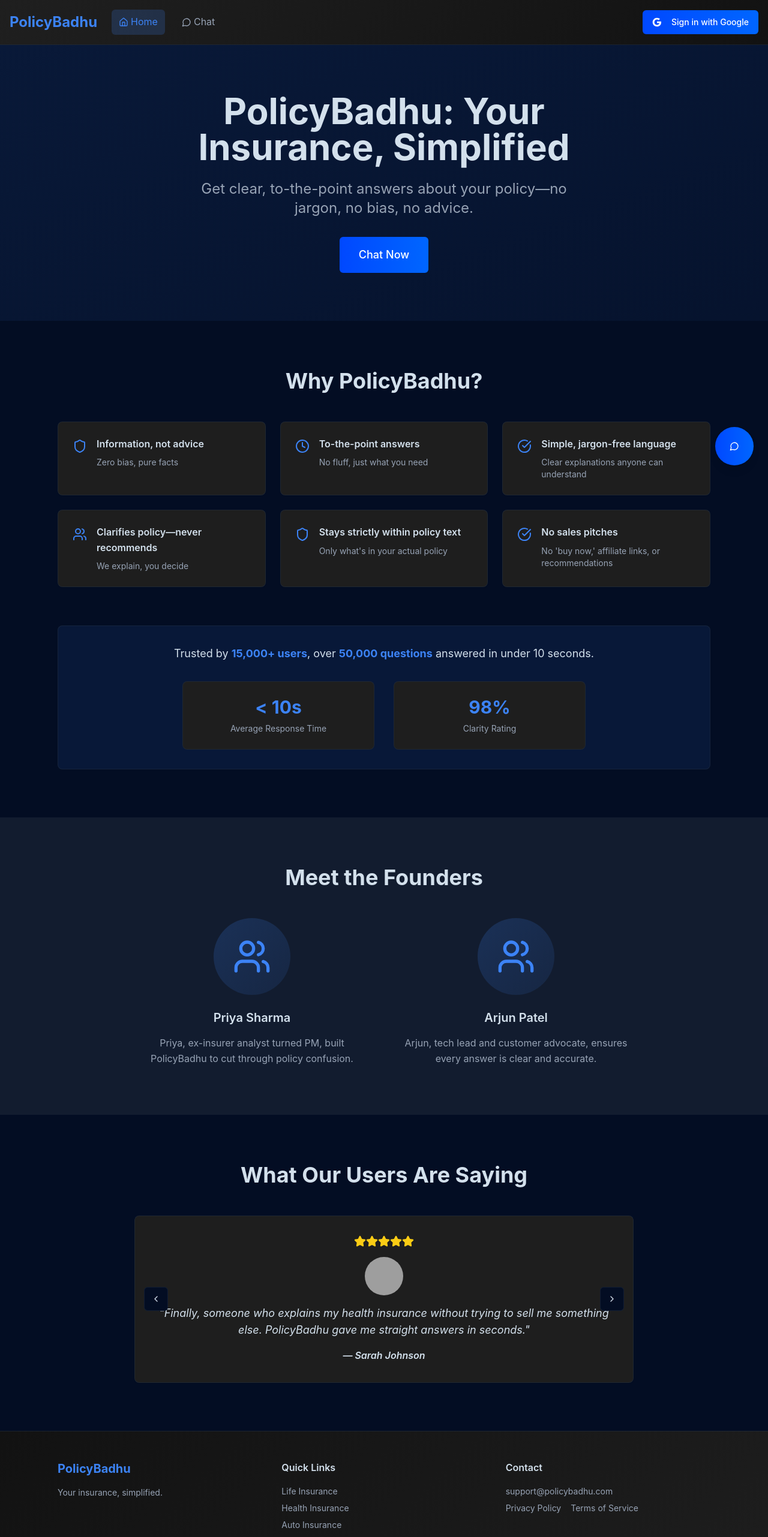
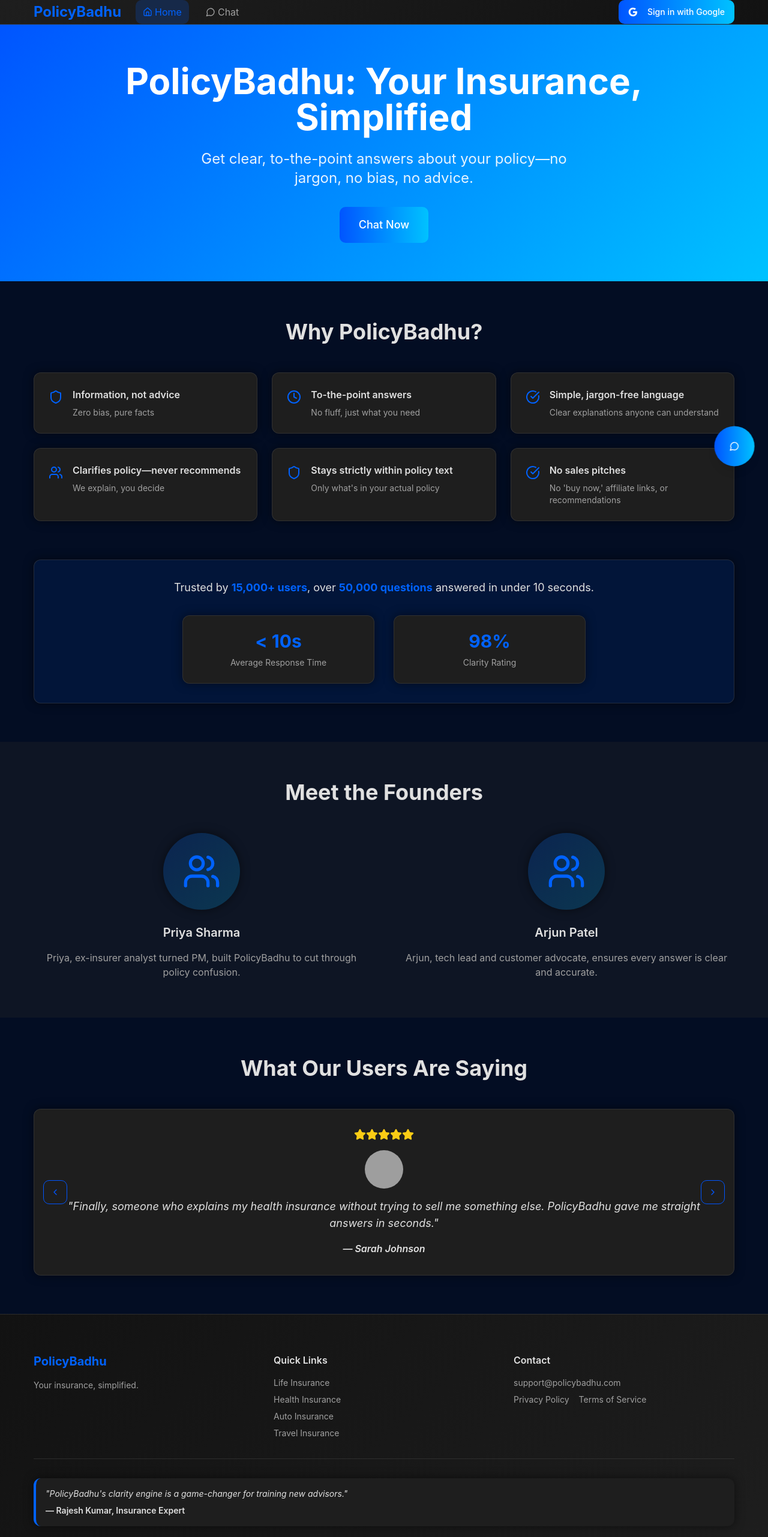
Before and after one commit to Nidhir8287/ui-policy-bandhu, a React (Vite) app: page / in a window 1280 px wide. Shown: the top 2563 px of the page at 60% size. Built offline with nearby package versions, Linux system fonts and the light colour scheme; grey boxes are pictures that could not be loaded.

Commit message:
Refactor: Update design system
Apply the new design system to the app, including color palette, typography, layout, buttons, input fields, chat UI, landing page gradients, and animations. This affects all pages (landing, chat, history).

```diff
--- a/src/components/Header.tsx
+++ b/src/components/Header.tsx
@@ -10,47 +10,47 @@ const Header = () => {
 
   return (
     <header className="sticky top-0 z-40 gradient-header backdrop-blur border-b border-border/50">
-      <div className="container mx-auto px-4 py-4 flex justify-between items-center">
+      <div className="container-custom py-4 flex justify-between items-center">
         <div className="flex items-center space-x-6">
-          <Link to="/" className="text-2xl font-bold text-primary">
+          <Link to="/" className="text-2xl font-bold text-primary hover-scale">
             PolicyBadhu
           </Link>
 
           <nav className="flex items-center space-x-4">
             <Link
               to="/"
-              className={`flex items-center space-x-1 px-3 py-2 rounded-md transition-colors ${
+              className={`flex items-center space-x-1 px-3 py-2 rounded-md transition-colors hover-scale ${
                 location.pathname === '/'
                   ? 'bg-primary/20 text-primary'
-                  : 'text-muted-foreground hover:text-foreground'
+                  : 'text-mid hover:text-foreground'
               }`}
             >
-              <Home className="h-4 w-4" />
+              <Home className="h-4 w-4 stroke-current hover:stroke-secondary transition-colors" />
               <span>Home</span>
             </Link>
 
             <Link
               to="/chat"
-              className={`flex items-center space-x-1 px-3 py-2 rounded-md transition-colors ${
+              className={`flex items-center space-x-1 px-3 py-2 rounded-md transition-colors hover-scale ${
                 location.pathname === '/chat'
                   ? 'bg-primary/20 text-primary'
-                  : 'text-muted-foreground hover:text-foreground'
+                  : 'text-mid hover:text-foreground'
               }`}
             >
-              <MessageCircle className="h-4 w-4" />
+              <MessageCircle className="h-4 w-4 stroke-current hover:stroke-secondary transition-colors" />
               <span>Chat</span>
             </Link>
 
             {user && (
               <Link
                 to="/history"
-                className={`flex items-center space-x-1 px-3 py-2 rounded-md transition-colors ${
+                className={`flex items-center space-x-1 px-3 py-2 rounded-md transition-colors hover-scale ${
                   location.pathname === '/history'
                     ? 'bg-primary/20 text-primary'
-                    : 'text-muted-foreground hover:text-foreground'
+                    : 'text-mid hover:text-foreground'
                 }`}
               >
-                <History className="h-4 w-4" />
+                <History className="h-4 w-4 stroke-current hover:stroke-secondary transition-colors" />
                 <span>History</span>
               </Link>
             )}
@@ -62,15 +62,15 @@ const Header = () => {
             <div className="w-8 h-8 border-2 border-primary/20 border-t-primary rounded-full animate-spin" />
           ) : user ? (
             <div className="flex items-center space-x-3">
-              <div className="flex items-center space-x-2 text-sm">
-                <User className="h-4 w-4" />
-                <span>{user.user_metadata?.name || user.email}</span>
+              <div className="flex items-center space-x-2 text-sm text-high">
+                <User className="h-4 w-4 stroke-mid" />
+                <span>{user.user_metadata?.name || user.user_metadata?.full_name || 'User'}</span>
               </div>
               <Button
                 onClick={signOut}
                 variant="outline"
                 size="sm"
-                className="flex items-center space-x-1 border-border/50 hover:bg-accent"
+                className="btn-secondary flex items-center space-x-1 hover-scale"
               >
                 <LogOut className="h-4 w-4" />
                 <span>Sign Out</span>
@@ -79,7 +79,7 @@ const Header = () => {
           ) : (
             <Button
               onClick={signInWithGoogle}
-              className="gradient-button hover:gradient-button flex items-center space-x-2 text-white"
+              className="gradient-button flex items-center space-x-2 text-white hover-scale"
             >
               <svg className="h-4 w-4" viewBox="0 0 24 24">
                 <path fill="currentColor" d="M22.56 12.25c0-.78-.07-1.53-.2-2.25H12v4.26h5.92c-.26 1.37-1.04 2.53-2.21 3.31v2.77h3.57c2.08-1.92 3.28-4.74 3.28-8.09z"/>
--- a/src/index.css
+++ b/src/index.css
@@ -16,35 +16,35 @@
     --popover: 0 0% 11.8%;
     --popover-foreground: 210 40% 87.8%;
 
-    --primary: 217 91% 60%; /* Bright blue for CTAs #0066FF */
+    --primary: 217 100% 50%; /* Updated to #0055FF */
     --primary-foreground: 210 40% 98%;
 
-    --secondary: 217.2 32.6% 17.5%;
-    --secondary-foreground: 210 40% 87.8%;
+    --secondary: 195 100% 50%; /* Updated to #00C2FF */
+    --secondary-foreground: 222.2 84% 7.5%;
 
-    --muted: 215.4 16.3% 25.9%; /* Darker muted backgrounds */
-    --muted-foreground: 215.4 16.3% 65.1%;
+    --muted: 0 0% 16.5%; /* Updated to #2A2A2A */
+    --muted-foreground: 0 0% 62.7%; /* Updated to #A0A0A0 */
 
-    --accent: 215.4 16.3% 25.9%;
+    --accent: 0 0% 16.5%;
     --accent-foreground: 210 40% 87.8%;
 
     --destructive: 0 84.2% 60.2%;
     --destructive-foreground: 210 40% 98%;
 
-    --border: 217.2 32.6% 20.5%; /* Darker borders */
-    --input: 217.2 32.6% 20.5%;
-    --ring: 217 91% 60%;
+    --border: 0 0% 26.7%; /* Updated to #444444 */
+    --input: 0 0% 16.5%; /* Updated to #2A2A2A */
+    --ring: 217 100% 50%;
 
-    --radius: 0.5rem;
+    --radius: 0.75rem; /* Updated to 12px */
 
     --sidebar-background: 0 0% 11.8%;
     --sidebar-foreground: 210 40% 87.8%;
-    --sidebar-primary: 217 91% 60%;
+    --sidebar-primary: 217 100% 50%;
     --sidebar-primary-foreground: 210 40% 98%;
-    --sidebar-accent: 217.2 32.6% 17.5%;
+    --sidebar-accent: 0 0% 16.5%;
     --sidebar-accent-foreground: 210 40% 87.8%;
-    --sidebar-border: 217.2 32.6% 20.5%;
-    --sidebar-ring: 217 91% 60%;
+    --sidebar-border: 0 0% 26.7%;
+    --sidebar-ring: 217 100% 50%;
   }
 }
 
@@ -55,27 +55,44 @@
 
   body {
     @apply bg-background text-foreground;
-    font-family: -apple-system, BlinkMacSystemFont, 'Segoe UI', 'Roboto', 'Oxygen', 'Ubuntu', 'Cantarell', sans-serif;
+    font-family: 'Inter', -apple-system, BlinkMacSystemFont, 'Roboto', 'Segoe UI', 'Oxygen', 'Ubuntu', 'Cantarell', sans-serif;
     font-size: 16px;
-    line-height: 1.6;
+    line-height: 1.5;
+    font-weight: 400;
+  }
+
+  h1, h2, h3, h4, h5, h6 {
+    font-family: 'Inter', 'Roboto', sans-serif;
+    font-weight: 600;
+  }
+
+  h1 {
+    font-weight: 700;
   }
 }
 
 /* Custom gradient backgrounds */
 .gradient-header {
-  background: linear-gradient(135deg, #1F1F1F 0%, #121212 100%);
+  background: linear-gradient(135deg, #1E1E1E 0%, #121212 100%);
 }
 
 .gradient-footer {
-  background: linear-gradient(135deg, #121212 0%, #1F1F1F 100%);
+  background: linear-gradient(135deg, #121212 0%, #1E1E1E 100%);
 }
 
 .gradient-button {
-  background: linear-gradient(90deg, #0048FF, #0066FF);
+  background: linear-gradient(90deg, #0055FF, #00C2FF);
+  transition: all 200ms ease;
 }
 
 .gradient-button:hover {
-  background: linear-gradient(90deg, #0040E6, #0055E6);
+  background: linear-gradient(90deg, #0048E6, #00B8E6);
+  transform: translateY(-2px);
+  box-shadow: 0 4px 16px rgba(0, 85, 255, 0.3);
+}
+
+.gradient-hero {
+  background: linear-gradient(135deg, #0055FF 0%, #00C2FF 100%);
 }
 
 /* Smooth scroll animations */
@@ -96,5 +113,107 @@
 }
 
 .animate-gentle-pulse {
-  animation: gentle-pulse 2s ease-in-out infinite;
+  animation: gentle-pulse 10s ease-in-out infinite;
 }
+
+/* Fade in animation */
+@keyframes fade-in {
+  from {
+    opacity: 0;
+    transform: translateY(20px);
+  }
+  to {
+    opacity: 1;
+    transform: translateY(0);
+  }
+}
+
+.animate-fade-in {
+  animation: fade-in 200ms ease-out;
+}
+
+/* Button hover scale */
+.hover-scale {
+  transition: transform 200ms ease;
+}
+
+.hover-scale:hover {
+  transform: scale(1.02);
+}
+
+/* Input styles */
+.input-field {
+  background-color: #2A2A2A;
+  border: 1px solid #444444;
+  color: #E0E0E0;
+}
+
+.input-field::placeholder {
+  color: #666666;
+}
+
+.input-field:focus {
+  border-color: #0055FF;
+  box-shadow: 0 0 0 2px rgba(0, 85, 255, 0.2);
+}
+
+/* Chat bubbles */
+.chat-bubble-user {
+  background-color: #0055FF;
+  color: #121212;
+  margin-left: auto;
+}
+
+.chat-bubble-bot {
+  background-color: #2A2A2A;
+  color: #E0E0E0;
+  margin-right: auto;
+}
+
+/* Card shadows */
+.card-shadow {
+  box-shadow: 0 0 16px rgba(0, 0, 0, 0.5);
+}
+
+/* Container max width */
+.container-custom {
+  max-width: 1200px;
+  margin: 0 auto;
+  padding: 0 1rem;
+}
+
+/* Section padding */
+.section-padding {
+  padding: 64px 0;
+}
+
+@media (max-width: 768px) {
+  .section-padding {
+    padding: 32px 0;
+  }
+}
+
+/* Text colors */
+.text-high {
+  color: #E0E0E0;
+}
+
+.text-mid {
+  color: #A0A0A0;
+}
+
+.text-low {
+  color: #666666;
+}
+
+/* Secondary button styles */
+.btn-secondary {
+  border: 1px solid #0055FF;
+  background: transparent;
+  color: #0055FF;
+  transition: all 200ms ease;
+}
+
+.btn-secondary:hover {
+  background: rgba(0, 85, 255, 0.1);
+}
--- a/src/pages/Landing.tsx
+++ b/src/pages/Landing.tsx
@@ -1,3 +1,4 @@
+
 import React, { useState } from 'react';
 import { Button } from '@/components/ui/button';
 import { Card, CardContent } from '@/components/ui/card';
@@ -45,32 +46,32 @@ const Landing = () => {
 
   const usps = [
     {
-      icon: <Shield className="h-6 w-6" />,
+      icon: <Shield className="h-6 w-6 stroke-mid hover:stroke-secondary transition-colors" />,
       title: "Information, not advice",
       description: "Zero bias, pure facts"
     },
     {
-      icon: <Clock className="h-6 w-6" />,
+      icon: <Clock className="h-6 w-6 stroke-mid hover:stroke-secondary transition-colors" />,
       title: "To-the-point answers",
       description: "No fluff, just what you need"
     },
     {
-      icon: <CheckCircle className="h-6 w-6" />,
+      icon: <CheckCircle className="h-6 w-6 stroke-mid hover:stroke-secondary transition-colors" />,
       title: "Simple, jargon-free language",
       description: "Clear explanations anyone can understand"
     },
     {
-      icon: <Users className="h-6 w-6" />,
+      icon: <Users className="h-6 w-6 stroke-mid hover:stroke-secondary transition-colors" />,
       title: "Clarifies policy—never recommends",
       description: "We explain, you decide"
     },
     {
-      icon: <Shield className="h-6 w-6" />,
+      icon: <Shield className="h-6 w-6 stroke-mid hover:stroke-secondary transition-colors" />,
       title: "Stays strictly within policy text",
       description: "Only what's in your actual policy"
     },
     {
-      icon: <CheckCircle className="h-6 w-6" />,
+      icon: <CheckCircle className="h-6 w-6 stroke-mid hover:stroke-secondary transition-colors" />,
       title: "No sales pitches",
       description: "No 'buy now,' affiliate links, or recommendations"
     }
@@ -89,18 +90,18 @@ const Landing = () => {
       <Header />
 
       {/* Hero Section */}
-      <section className="py-20 px-4 text-center bg-gradient-to-br from-primary/10 to-primary/5">
-        <div className="container mx-auto max-w-4xl">
-          <h1 className="text-5xl md:text-6xl font-bold mb-6 text-foreground">
+      <section className="section-padding px-4 text-center gradient-hero animate-fade-in">
+        <div className="container-custom">
+          <h1 className="text-5xl md:text-6xl font-bold mb-6 text-white">
             PolicyBadhu: Your Insurance, Simplified
           </h1>
-          <p className="text-xl md:text-2xl text-muted-foreground mb-8 max-w-2xl mx-auto">
+          <p className="text-xl md:text-2xl text-white/90 mb-8 max-w-2xl mx-auto">
             Get clear, to-the-point answers about your policy—no jargon, no bias, no advice.
           </p>
           <Button
             size="lg"
             onClick={() => setIsChatOpen(true)}
-            className="gradient-button hover:gradient-button text-lg px-8 py-4 h-auto text-white"
+            className="gradient-button text-lg px-8 py-4 h-auto text-white hover-scale"
           >
             Chat Now
           </Button>
@@ -108,19 +109,19 @@ const Landing = () => {
       </section>
 
       {/* About the Product */}
-      <section className="py-20 px-4">
-        <div className="container mx-auto max-w-6xl">
-          <h2 className="text-4xl font-bold text-center mb-12 text-foreground">Why PolicyBadhu?</h2>
+      <section className="section-padding px-4">
+        <div className="container-custom">
+          <h2 className="text-4xl font-bold text-center mb-12 text-high">Why PolicyBadhu?</h2>
 
           <div className="grid grid-cols-1 md:grid-cols-2 lg:grid-cols-3 gap-6 mb-16">
             {usps.map((usp, index) => (
-              <Card key={index} className="p-6 hover:shadow-lg transition-shadow bg-card border-border/50">
+              <Card key={index} className="p-6 hover:shadow-lg transition-all hover-scale bg-card border-border/50 card-shadow animate-fade-in">
                 <CardContent className="p-0">
                   <div className="flex items-start space-x-4">
                     <div className="text-primary mt-1">{usp.icon}</div>
                     <div>
-                      <h3 className="font-semibold mb-2 text-foreground">{usp.title}</h3>
-                      <p className="text-sm text-muted-foreground">{usp.description}</p>
+                      <h3 className="font-semibold mb-2 text-high">{usp.title}</h3>
+                      <p className="text-sm text-mid">{usp.description}</p>
                     </div>
                   </div>
                 </CardContent>
@@ -129,21 +130,21 @@ const Landing = () => {
           </div>
 
           {/* Stats Section */}
-          <div className="text-center bg-primary/10 rounded-lg p-8 border border-border/50">
-            <p className="text-lg mb-4 text-foreground">
+          <div className="text-center bg-primary/10 rounded-lg p-8 border border-border/50 card-shadow">
+            <p className="text-lg mb-4 text-high">
               Trusted by <span className="font-bold text-primary">15,000+ users</span>, over{' '}
               <span className="font-bold text-primary">50,000 questions</span> answered in under 10 seconds.
             </p>
 
             {/* Interactive Stats */}
             <div className="grid grid-cols-1 md:grid-cols-2 gap-8 mt-8 max-w-2xl mx-auto">
-              <div className="bg-card border border-border/50 rounded-lg p-6 hover:scale-105 transition-transform cursor-pointer">
+              <div className="bg-card border border-border/50 rounded-lg p-6 hover-scale transition-transform cursor-pointer card-shadow">
                 <div className="text-3xl font-bold text-primary mb-2">&lt; 10s</div>
-                <div className="text-sm text-muted-foreground">Average Response Time</div>
+                <div className="text-sm text-mid">Average Response Time</div>
               </div>
-              <div className="bg-card border border-border/50 rounded-lg p-6 hover:scale-105 transition-transform cursor-pointer">
+              <div className="bg-card border border-border/50 rounded-lg p-6 hover-scale transition-transform cursor-pointer card-shadow">
                 <div className="text-3xl font-bold text-primary mb-2">98%</div>
-                <div className="text-sm text-muted-foreground">Clarity Rating</div>
+                <div className="text-sm text-mid">Clarity Rating</div>
               </div>
             </div>
           </div>
@@ -151,27 +152,27 @@ const Landing = () => {
       </section>
 
       {/* Founders */}
-      <section className="py-20 px-4 bg-muted/30">
-        <div className="container mx-auto max-w-4xl">
-          <h2 className="text-4xl font-bold text-center mb-12 text-foreground">Meet the Founders</h2>
+      <section className="section-padding px-4 bg-muted/30">
+        <div className="container-custom">
+          <h2 className="text-4xl font-bold text-center mb-12 text-high">Meet the Founders</h2>
 
           <div className="grid grid-cols-1 md:grid-cols-2 gap-12">
-            <div className="text-center">
-              <div className="w-32 h-32 rounded-full bg-gradient-to-br from-primary/20 to-primary/10 mx-auto mb-6 flex items-center justify-center">
+            <div className="text-center animate-fade-in">
+              <div className="w-32 h-32 rounded-full bg-gradient-to-br from-primary/20 to-secondary/20 mx-auto mb-6 flex items-center justify-center card-shadow">
                 <Users className="h-16 w-16 text-primary" />
               </div>
-              <h3 className="text-xl font-semibold mb-4 text-foreground">Priya Sharma</h3>
-              <p className="text-muted-foreground">
+              <h3 className="text-xl font-semibold mb-4 text-high">Priya Sharma</h3>
+              <p className="text-mid">
                 Priya, ex-insurer analyst turned PM, built PolicyBadhu to cut through policy confusion.
               </p>
             </div>
 
-            <div className="text-center">
-              <div className="w-32 h-32 rounded-full bg-gradient-to-br from-primary/20 to-primary/10 mx-auto mb-6 flex items-center justify-center">
+            <div className="text-center animate-fade-in">
+              <div className="w-32 h-32 rounded-full bg-gradient-to-br from-primary/20 to-secondary/20 mx-auto mb-6 flex items-center justify-center card-shadow">
                 <Users className="h-16 w-16 text-primary" />
               </div>
-              <h3 className="text-xl font-semibold mb-4 text-foreground">Arjun Patel</h3>
-              <p className="text-muted-foreground">
+              <h3 className="text-xl font-semibold mb-4 text-high">Arjun Patel</h3>
+              <p className="text-mid">
                 Arjun, tech lead and customer advocate, ensures every answer is clear and accurate.
               </p>
             </div>
@@ -180,12 +181,12 @@ const Landing = () => {
       </section>
 
       {/* Customer Testimonials */}
-      <section className="py-20 px-4">
-        <div className="container mx-auto max-w-4xl">
-          <h2 className="text-4xl font-bold text-center mb-12 text-foreground">What Our Users Are Saying</h2>
+      <section className="section-padding px-4">
+        <div className="container-custom">
+          <h2 className="text-4xl font-bold text-center mb-12 text-high">What Our Users Are Saying</h2>
 
           <div className="relative">
-            <Card className="p-8 bg-card border-border/50">
+            <Card className="p-8 bg-card border-border/50 card-shadow">
               <CardContent className="p-0 text-center">
                 <div className="flex justify-center mb-4">
                   {[...Array(testimonials[currentTestimonial].rating)].map((_, i) => (
@@ -199,11 +200,11 @@ const Landing = () => {
                   className="w-16 h-16 rounded-full mx-auto mb-4"
                 />
 
-                <blockquote className="text-lg mb-4 italic text-foreground">
+                <blockquote className="text-lg mb-4 italic text-high">
                   "{testimonials[currentTestimonial].quote}"
                 </blockquote>
 
-                <cite className="font-semibold text-foreground">
+                <cite className="font-semibold text-high">
                   — {testimonials[currentTestimonial].name}
                 </cite>
               </CardContent>
@@ -212,7 +213,7 @@ const Landing = () => {
             <Button
               variant="outline"
               size="icon"
-              className="absolute left-4 top-1/2 transform -translate-y-1/2 border-border/50 hover:bg-accent"
+              className="absolute left-4 top-1/2 transform -translate-y-1/2 btn-secondary hover-scale"
               onClick={prevTestimonial}
             >
               <ChevronLeft className="h-4 w-4" />
@@ -221,7 +222,7 @@ const Landing = () => {
             <Button
               variant="outline"
               size="icon"
-              className="absolute right-4 top-1/2 transform -translate-y-1/2 border-border/50 hover:bg-accent"
+              className="absolute right-4 top-1/2 transform -translate-y-1/2 btn-secondary hover-scale"
               onClick={nextTestimonial}
             >
               <ChevronRight className="h-4 w-4" />
@@ -231,47 +232,47 @@ const Landing = () => {
       </section>
 
       {/* Footer */}
-      <footer className="gradient-footer py-12 px-4 border-t border-border/50">
-        <div className="container mx-auto max-w-6xl">
+      <footer className="gradient-footer section-padding px-4 border-t border-border/50">
+        <div className="container-custom">
           <div className="grid grid-cols-1 md:grid-cols-3 gap-8 mb-8">
             <div>
               <div className="text-xl font-bold text-primary mb-4">PolicyBadhu</div>
-              <p className="text-sm text-muted-foreground">
+              <p className="text-sm text-mid">
                 Your insurance, simplified.
               </p>
             </div>
 
             <div>
-              <h4 className="font-semibold mb-4 text-foreground">Quick Links</h4>
+              <h4 className="font-semibold mb-4 text-high">Quick Links</h4>
               <div className="space-y-2 text-sm">
-                <div><a href="#" className="text-muted-foreground hover:text-primary">Life Insurance</a></div>
-                <div><a href="#" className="text-muted-foreground hover:text-primary">Health Insurance</a></div>
-                <div><a href="#" className="text-muted-foreground hover:text-primary">Auto Insurance</a></div>
-                <div><a href="#" className="text-muted-foreground hover:text-primary">Travel Insurance</a></div>
+                <div><a href="#" className="text-mid hover:text-primary transition-colors">Life Insurance</a></div>
+                <div><a href="#" className="text-mid hover:text-primary transition-colors">Health Insurance</a></div>
+                <div><a href="#" className="text-mid hover:text-primary transition-colors">Auto Insurance</a></div>
+                <div><a href="#" className="text-mid hover:text-primary transition-colors">Travel Insurance</a></div>
               </div>
             </div>
 
             <div>
-              <h4 className="font-semibold mb-4 text-foreground">Contact</h4>
-              <div className="text-sm text-muted-foreground space-y-2">
+              <h4 className="font-semibold mb-4 text-high">Contact</h4>
+              <div className="text-sm text-mid space-y-2">
                 <div>support@policybadhu.com</div>
                 <div className="space-x-4">
-                  <a href="#" className="hover:text-primary">Privacy Policy</a>
-                  <a href="#" className="hover:text-primary">Terms of Service</a>
+                  <a href="#" className="hover:text-primary transition-colors">Privacy Policy</a>
+                  <a href="#" className="hover:text-primary transition-colors">Terms of Service</a>
                 </div>
               </div>
             </div>
           </div>
 
           <div className="border-t border-border/50 pt-8">
-            <div className="mb-4 p-4 bg-card rounded-lg border-l-4 border-primary">
-              <p className="text-sm italic text-foreground">
+            <div className="mb-4 p-4 bg-card rounded-lg border-l-4 border-primary card-shadow">
+              <p className="text-sm italic text-high">
                 "PolicyBadhu's clarity engine is a game-changer for training new advisors."
               </p>
-              <p className="text-sm font-semibold mt-2 text-foreground">— Rajesh Kumar, Insurance Expert</p>
+              <p className="text-sm font-semibold mt-2 text-high">— Rajesh Kumar, Insurance Expert</p>
             </div>
 
-            <div className="text-center text-sm text-muted-foreground">
+            <div className="text-center text-sm text-mid">
               ©2025 PolicyBadhu. All rights reserved.
             </div>
           </div>
@@ -281,7 +282,7 @@ const Landing = () => {
       {/* Floating Chat Button */}
       <Button
         onClick={() => setIsChatOpen(true)}
-        className="fixed bottom-6 right-6 w-16 h-16 rounded-full gradient-button hover:gradient-button shadow-lg animate-gentle-pulse z-50 text-white"
+        className="fixed bottom-6 right-6 w-16 h-16 rounded-full gradient-button shadow-lg animate-gentle-pulse z-50 text-white hover-scale"
         title="Have a question? Click to chat."
       >
         <MessageCircle className="h-6 w-6" />
@@ -295,7 +296,7 @@ const Landing = () => {
               onClick={() => setIsChatOpen(false)}
               variant="outline"
               size="icon"
-              className="absolute top-4 right-4 z-10 bg-card border-border/50"
+              className="absolute top-4 right-4 z-10 btn-secondary hover-scale"
             >
               ×
             </Button>
```
Also changed, not shown: src/components/PolicyClarifier.tsx (+17 -16 lines), src/pages/Chat.tsx (+13 -13 lines), src/pages/History.tsx (+17 -17 lines).
